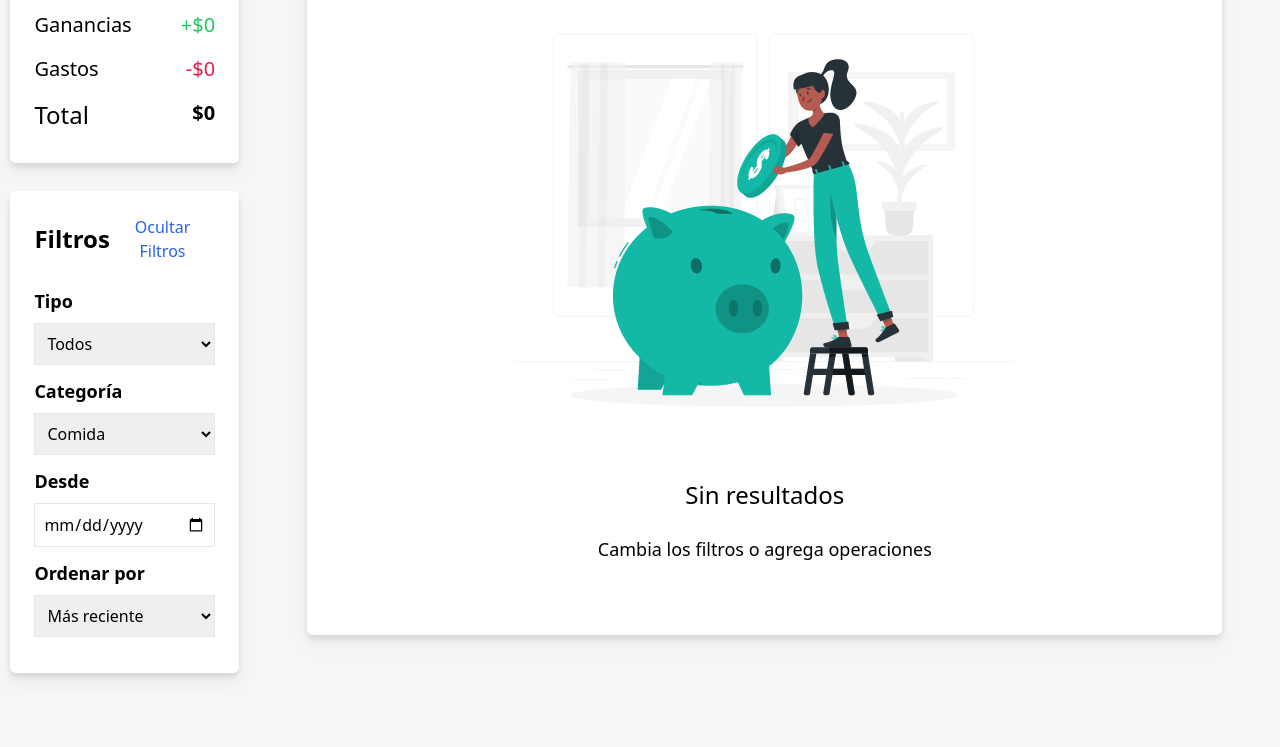
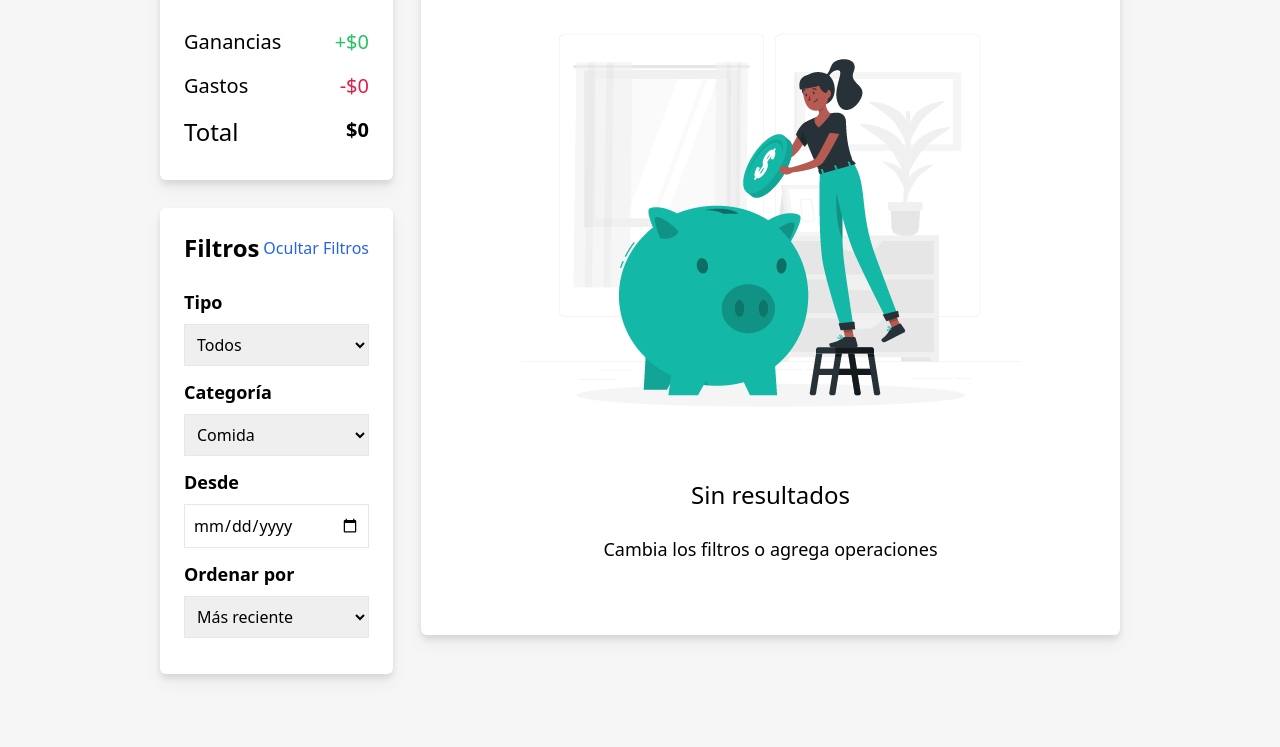
Before and after one commit to veritocapito/ahorradas, a website: page src/index.html in a window 1280 px wide. Shown: the part 241-988 px from the top of the page. Before the commit the page ends 932 px from the top, so only its background shows below. Drawn offline with nearby package versions, Linux system fonts and the light colour scheme.

Commit message:
tarjetas acomodadas

```diff
--- a/src/index.html
+++ b/src/index.html
@@ -37,9 +37,9 @@
             </nav>
         </header>
         <!-- VISTA BALANCE -->
-        <div class="lg:w-full lg:flex lg:justify-center" id="vista-balance">
-            <aside class="md:flex flex-col items-center lg:w-80">
-                <article class="bg-white block p-6 w-11/12 mt-14 rounded-md drop-shadow-lg">
+        <div class="w-full m-auto py-14 lg:w-3/4 lg:flex lg:justify-center gap-7" id="vista-balance">
+            <aside class="md:flex flex-col m-auto items-center lg:w-1/4">
+                <article class="bg-white block p-6 w-11/12 lg:w-full m-auto rounded-md drop-shadow-lg">
                     <h2 class="text-black font-bold text-4xl mb-10">Balance</h2>
                     <div class="flex row place-content-between">
                         <p class="text-black text-xl py-2">Ganancias</p>
@@ -54,7 +54,7 @@
                         <p class="text-black font-bold text-xl py-2">$0</p>
                     </div>
                 </article>
-                <article class=" bg-white md:block p-6 w-11/12 mt-7 rounded-md drop-shadow-lg">
+                <article class=" bg-white md:block p-6 w-11/12 mt-7 lg:w-full m-auto rounded-md drop-shadow-lg">
                     <div class="flex place-content-between items-center mb-6">
                         <h2 class="text-black font-bold text-2xl">Filtros</h2>
                         <button class="text-blue" id="btn-filtros">Ocultar Filtros</button>
@@ -98,8 +98,8 @@
                     </div>
                 </article>
             </aside>
-            <main class="md:w-full flex flex-col items-center lg:mt-7 lg:mx-4">
-                <section class="bg-white block p-6 w-11/12 mt-7 mb-14 rounded-md drop-shadow-lg lg:w-tamtarj">
+            <main class="flex flex-col items-center lg:w-3/4">
+                <section class="bg-white block p-6 w-11/12 lg:w-full mb-14 rounded-md drop-shadow-lg">
                     <div class="lg:flex lg:justify-between">
                         <h2 class="text-black font-bold text-2xl mb-6">Operaciones</h2>
                         <button
```
